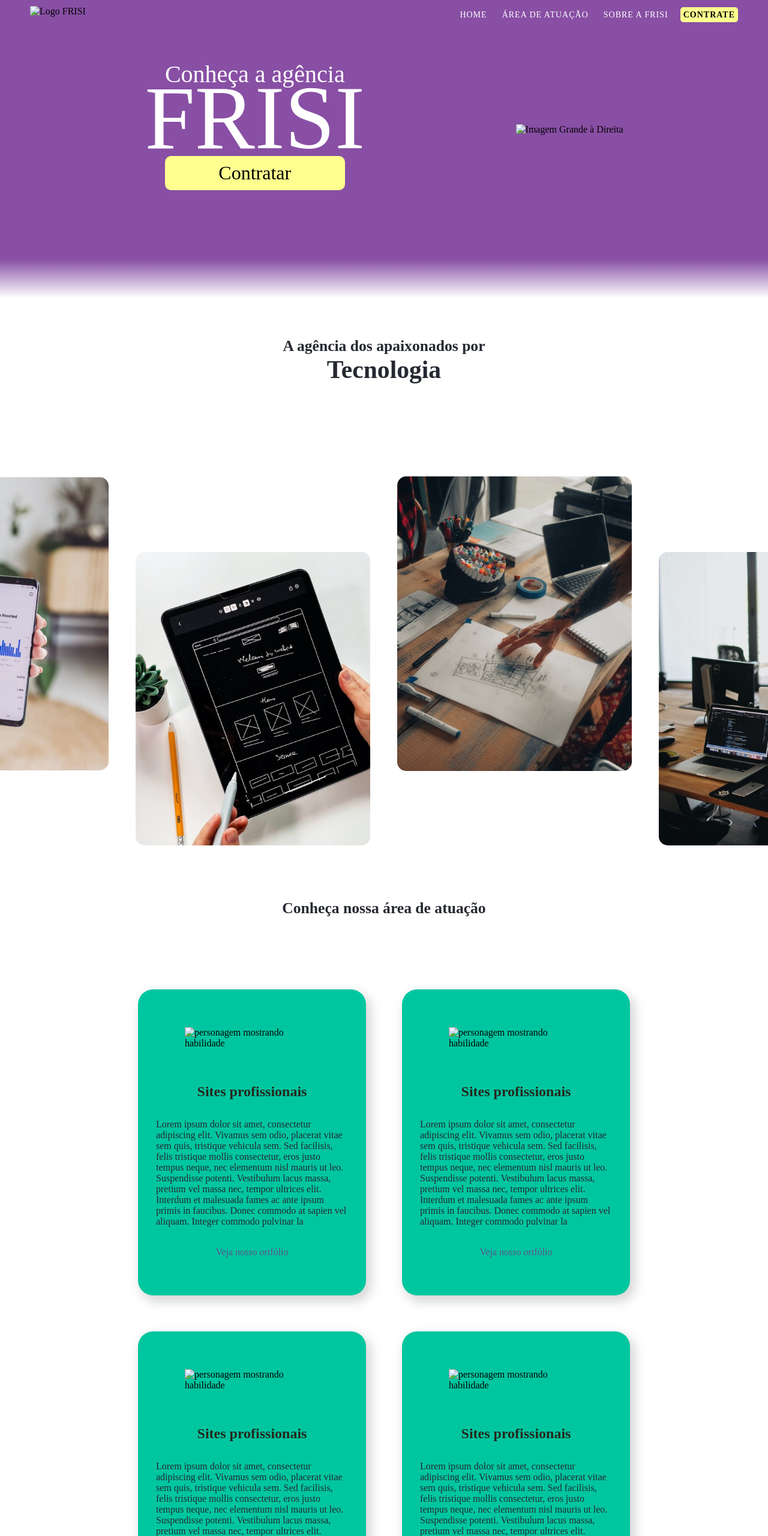
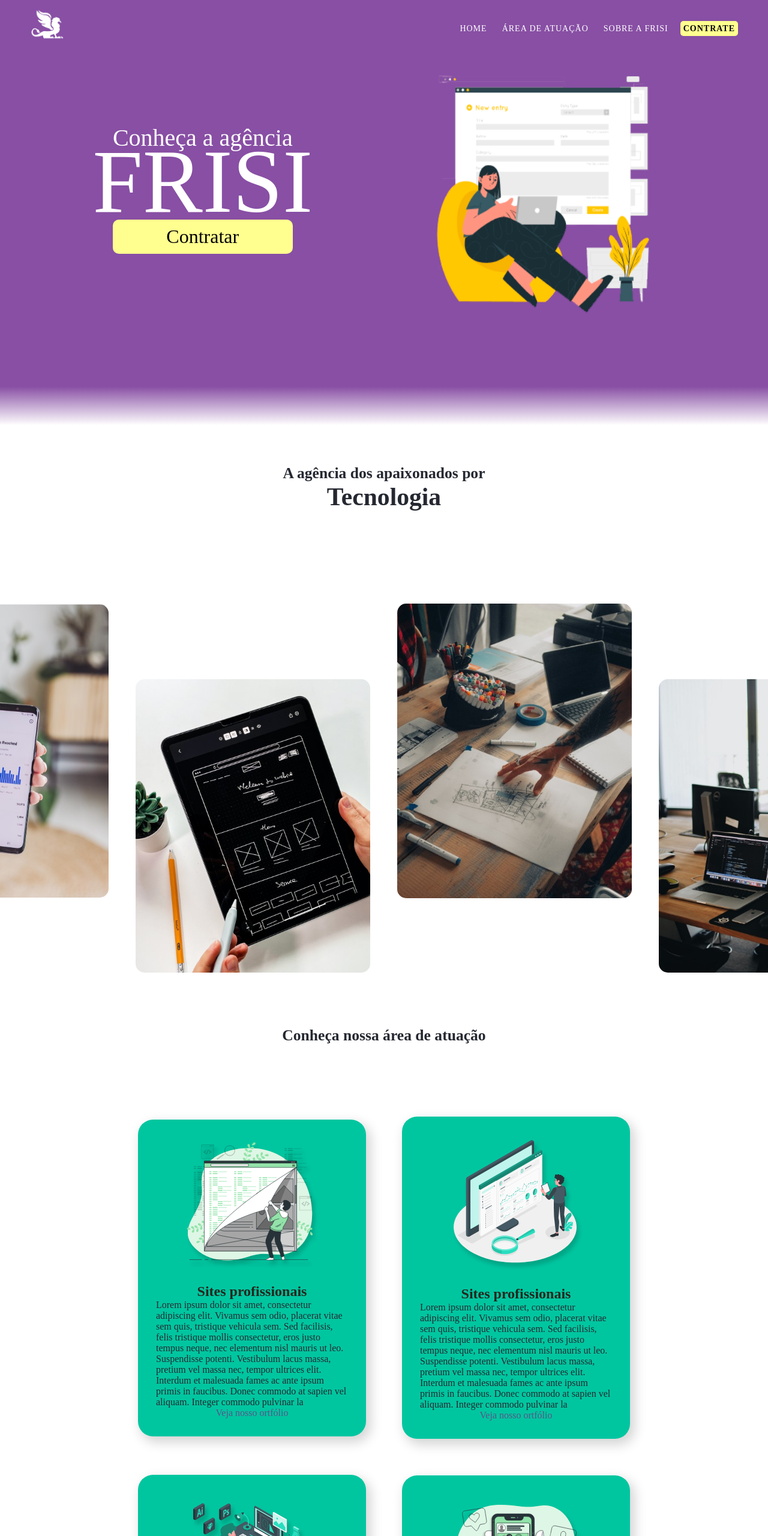
Before and after one commit to igorsiviero/FRISI-Website, a plain HTML site: page index.html in a window 1280 px wide. Shown: the top 2560 px of the page at 60% size. Drawn offline with Linux system fonts and the light colour scheme; files whose address does not match are found by name; a web font is replaced by a local one.

Commit message:
Update index.html

```diff
--- a/index.html
+++ b/index.html
@@ -5,14 +5,14 @@
     <meta name="viewport" content="width=device-width, initial-scale=1.0">
     <link rel="stylesheet" type="text/css" href="style.css">
     <title> FRISI | Seja bem-vindo! </title>
-    <link rel="icon" href="./imagens/Logo-v1.ico">
+    <link rel="icon" href="./Logo-v1.ico">
     <script src="script.js"></script>
 </head>
 <body>
     <header>
       <div class="header-fixed">
           <div class="logo">
-            <img src="./imagens/logo.png.png" alt="Logo FRISI">
+            <img src="./logo.png.png" alt="Logo FRISI">
           </div>
           <nav>
             <ul>
@@ -31,7 +31,7 @@
           <button class="CTA-Button">Contratar</button>
         </div>
         <div class="header-image">
-          <img src="./imagens/conheca-a-agencia.png" alt="Imagem Grande à Direita">
+          <img src="./conheca-a-agencia.png" alt="Imagem Grande à Direita">
         </div>
       </section>
       <div class="gradient-bg"></div>
@@ -51,13 +51,13 @@
 
       <section class="skill-area">
         <div class="skill">
-          <img src="./imagens/sites-profissionais.svg" alt="personagem mostrando habilidade" class="skill-img" />
+          <img src="./sites-profissionais.svg" alt="personagem mostrando habilidade" class="skill-img" />
           <h2>Sites profissionais</h2>
           <p>Lorem ipsum dolor sit amet, consectetur adipiscing elit. Vivamus sem odio, placerat vitae sem quis, tristique vehicula sem. Sed facilisis, felis tristique mollis consectetur, eros justo tempus neque, nec elementum nisl mauris ut leo. Suspendisse potenti. Vestibulum lacus massa, pretium vel massa nec, tempor ultrices elit. Interdum et malesuada fames ac ante ipsum primis in faucibus. Donec commodo at sapien vel aliquam. Integer commodo pulvinar la</p>
           <p><a>Veja nosso ortfólio</a></p>
         </div>
         <div class="skill">
-          <img src="./imagens/trafego-pago.svg" alt="personagem mostrando habilidade" class="skill-img" />
+          <img src="./trafego-pago.svg" alt="personagem mostrando habilidade" class="skill-img" />
           <h2>Sites profissionais</h2>
           <p>Lorem ipsum dolor sit amet, consectetur adipiscing elit. Vivamus sem odio, placerat vitae sem quis, tristique vehicula sem. Sed facilisis, felis tristique mollis consectetur, eros justo tempus neque, nec elementum nisl mauris ut leo. Suspendisse potenti. Vestibulum lacus massa, pretium vel massa nec, tempor ultrices elit. Interdum et malesuada fames ac ante ipsum primis in faucibus. Donec commodo at sapien vel aliquam. Integer commodo pulvinar la</p>
           <p><a>Veja nosso ortfólio</a></p>
@@ -66,13 +66,13 @@
 
       <section class="skill-area">
         <div class="skill">
-          <img src="./imagens/design.svg" alt="personagem mostrando habilidade" class="skill-img" />
+          <img src="./design.svg" alt="personagem mostrando habilidade" class="skill-img" />
           <h2>Sites profissionais</h2>
           <p>Lorem ipsum dolor sit amet, consectetur adipiscing elit. Vivamus sem odio, placerat vitae sem quis, tristique vehicula sem. Sed facilisis, felis tristique mollis consectetur, eros justo tempus neque, nec elementum nisl mauris ut leo. Suspendisse potenti. Vestibulum lacus massa, pretium vel massa nec, tempor ultrices elit. Interdum et malesuada fames ac ante ipsum primis in faucibus. Donec commodo at sapien vel aliquam. Integer commodo pulvinar la</p>
           <p><a>Veja nosso ortfólio</a></p>
         </div>
         <div class="skill">
-          <img src="./imagens/redes-sociais.svg" alt="personagem mostrando habilidade" class="skill-img" />
+          <img src="./redes-sociais.svg" alt="personagem mostrando habilidade" class="skill-img" />
           <h2>Sites profissionais</h2>
           <p>Lorem ipsum dolor sit amet, consectetur adipiscing elit. Vivamus sem odio, placerat vitae sem quis, tristique vehicula sem. Sed facilisis, felis tristique mollis consectetur, eros justo tempus neque, nec elementum nisl mauris ut leo. Suspendisse potenti. Vestibulum lacus massa, pretium vel massa nec, tempor ultrices elit. Interdum et malesuada fames ac ante ipsum primis in faucibus. Donec commodo at sapien vel aliquam. Integer commodo pulvinar la</p>
           <p><a>Veja nosso portfólio</a></p>
@@ -132,7 +132,7 @@
       <!-- imagem e logo -->
       <section class="section-valores" style="margin: 90px 0;">
         <div class="valores1">
-          <img src="./imagens/logo-name-full.png" />
+          <img src="./logo-name-full.png" />
         </div>
         <div class="valores1">
           <p style="margin-bottom: 21px;">Conheça agora os nossos valores e filosofia de trabalho</p>
@@ -153,7 +153,7 @@
 
           </div>
           <div class="image-bg-cta">
-            <img src="./imagens/bg-cta-2.png" />
+            <img src="./bg-cta-2.png" />
           </div>
         </div>
       </div>
```
